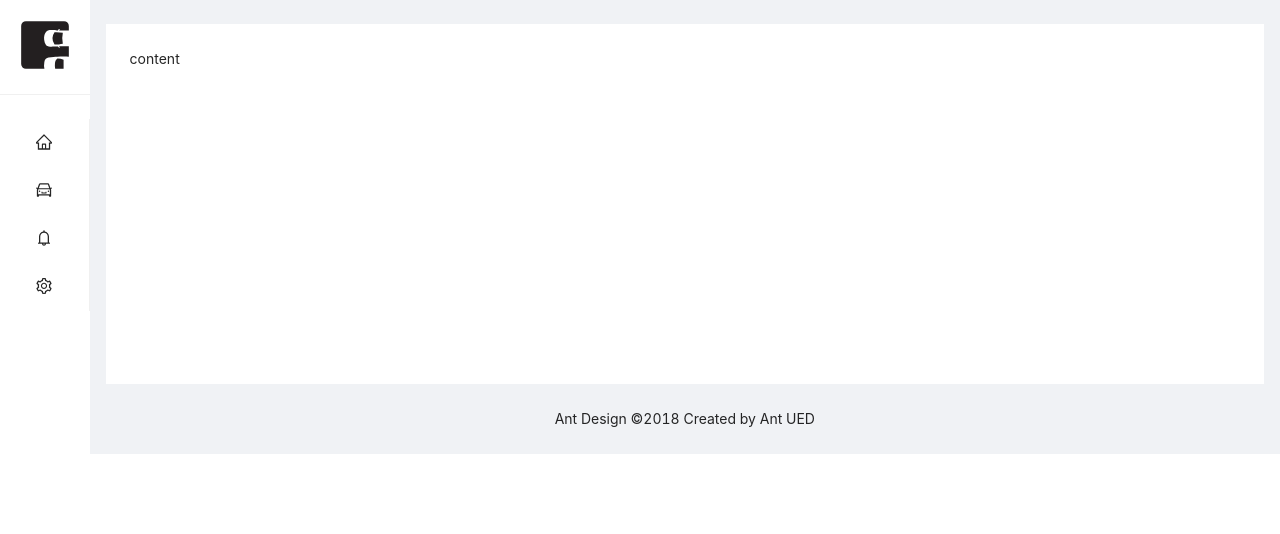
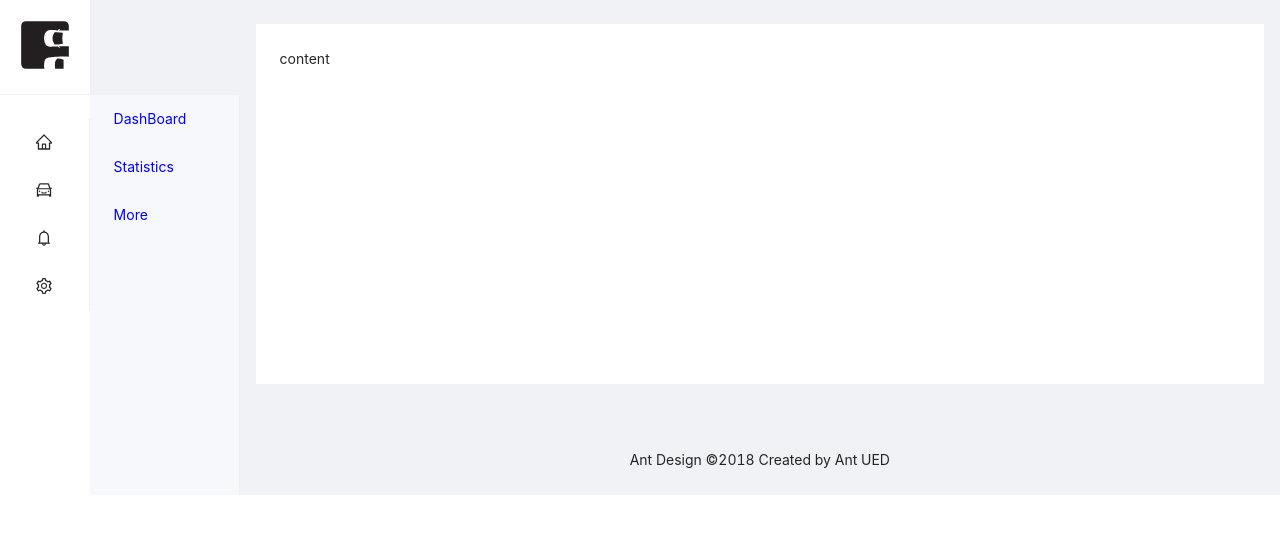
Before and after one commit to Kugan2594/FMS, a React (Create React App) app: page / in a window 1280 px wide. Shown: the top 534 px of the page. Built offline with nearby package versions, Linux system fonts and the light colour scheme.

Commit message:
submodule

```diff
--- a/craco.config.js
+++ b/craco.config.js
@@ -8,7 +8,7 @@ module.exports = {
                 lessLoaderOptions: {
                     lessOptions: {
                         modifyVars: {
-                            "@primary-color": "#eee", // primary color for all components,
+                            "@primary-color": "#0920E1", // primary color for all components,
                         },
                         javascriptEnabled: true,
                     },
--- a/package.json
+++ b/package.json
@@ -3,12 +3,12 @@
   "version": "0.1.0",
   "private": true,
   "dependencies": {
+    "@ant-design/icons": "^4.7.0",
     "@craco/craco": "^6.4.5",
     "@testing-library/jest-dom": "^5.16.5",
     "@testing-library/react": "^13.3.0",
     "@testing-library/user-event": "^13.5.0",
     "@types/jest": "^27.5.2",
-    "@types/node": "^16.11.56",
     "@types/react": "^18.0.17",
     "@types/react-dom": "^18.0.6",
     "antd": "^4.22.7",
@@ -50,6 +50,7 @@
     "@babel/cli": "^7.18.10",
     "@babel/core": "^7.18.13",
     "@babel/preset-env": "^7.18.10",
+    "@types/node": "^18.7.13",
     "@types/nprogress": "^0.2.0",
     "babel-plugin-module-resolver": "^4.1.0"
   }
--- a/src/components/organisms/SideBar/CustomMenu.tsx
+++ b/src/components/organisms/SideBar/CustomMenu.tsx
@@ -7,7 +7,6 @@ import {
 } from "@ant-design/icons";
 import mainMenuItems from "./items";
 import { icons } from "antd/lib/image/PreviewGroup";
-import Item from "./Item";
 
 function CustomMenu() {
     return (
--- /dev/null
+++ b/src/components/organisms/SubModule/SubModuleHeader.tsx
@@ -0,0 +1,8 @@
+import React from "react";
+import logo from "../../../assets/Logo.svg";
+
+export default function SubModuleHeaderLogo() {
+    return (
+        <div className="sidebar-header-logo">{/* <img src={logo} /> */}</div>
+    );
+}
--- a/src/components/organisms/SubModule/Submodule.tsx
+++ b/src/components/organisms/SubModule/Submodule.tsx
@@ -1,7 +1,41 @@
+import { Menu } from "antd";
 import React from "react";
+import {
+    UploadOutlined,
+    UserOutlined,
+    VideoCameraOutlined,
+} from "@ant-design/icons";
+import { icons } from "antd/lib/image/PreviewGroup";
+import SbModule from "./item";
+import SubModuleHeaderLogo from "./SubModuleHeader";
 
-function Submodule() {
-    return <div className="submodule"></div>;
+function SubModuleBar() {
+    return (
+        <>
+            <SbModule />
+        </>
+    );
+    // return SubModuleItems.map((item:any) => {
+    //     return <SubModuleItem label={item.key} key={item.label} />;
+    // });
+    // <Menu
+    //     theme="light"
+    //     mode="inline"
+    //     defaultSelectedKeys={["4"]}
+    //     items={SubModuleItems.map((item) => ({
+    //         key: item.key,
+    //         label: item.label,
+    //     }))}
+    // {[
+    //     UserOutlined,
+    //     VideoCameraOutlined,
+    //     UploadOutlined,
+    //     UserOutlined,
+    // ].map((icon, index) => ({
+    //     key: String(index + 1),
+    //     icon: React.createElement(icon),
+    //     label: `nav ${index + 1}`,
+    // }))}
 }
 
-export default Submodule;
+export default SubModuleBar;
--- /dev/null
+++ b/src/components/organisms/SubModule/item.tsx
@@ -0,0 +1,39 @@
+import { Menu } from "antd";
+import { useState } from "react";
+import type { MenuProps } from "antd";
+import { items } from "./items";
+import SubModuleHeaderLogo from "./SubModuleHeader";
+// submenu keys of first level
+const rootSubmenuKeys = ["sub1", "sub2", "sub4"];
+
+const SbModule: React.FC = () => {
+    const [openKeys, setOpenKeys] = useState(["sub1"]);
+
+    const onOpenChange: MenuProps["onOpenChange"] = (keys) => {
+        const latestOpenKey = keys.find((key) => openKeys.indexOf(key) === -1);
+        if (rootSubmenuKeys.indexOf(latestOpenKey!) === -1) {
+            setOpenKeys(keys);
+        } else {
+            setOpenKeys(latestOpenKey ? [latestOpenKey] : []);
+        }
+    };
+
+    return (
+        <>
+            <div className="sub">
+                <SubModuleHeaderLogo />
+                <Menu
+                    theme="light"
+                    className="submenu-item"
+                    mode="inline"
+                    openKeys={openKeys}
+                    onOpenChange={onOpenChange}
+                    style={{ width: 150, color: "blue", height: 400 }}
+                    items={items}
+                />
+            </div>
+        </>
+    );
+};
+
+export default SbModule;
--- /dev/null
+++ b/src/components/organisms/SubModule/items.ts
@@ -0,0 +1,39 @@
+import {
+    AppstoreOutlined,
+    HomeOutlined,
+    MailOutlined,
+    SettingOutlined,
+} from "@ant-design/icons";
+import type { MenuProps } from "antd";
+import { Menu } from "antd";
+import React, { useState } from "react";
+
+type MenuItem = Required<MenuProps>["items"][number];
+
+function getItem(
+    label: React.ReactNode,
+    key: React.Key,
+    icon?: React.ReactNode,
+    children?: MenuItem[],
+    type?: "group"
+): MenuItem {
+    return {
+        key,
+        icon,
+        children,
+        label,
+        type,
+    } as MenuItem;
+}
+
+interface Items {
+    label: React.ReactNode;
+    key: React.Key;
+    icon?: React.ReactNode;
+    children?: MenuItem[];
+}
+export const items: Items[] = [
+    { key: "DashBoard", icon: "", label: "DashBoard" },
+    { key: "Statistics", icon: "", label: "Statistics" },
+    { key: "More", icon: "", label: "More" },
+];
--- a/src/layout/CustomLayout.style.less
+++ b/src/layout/CustomLayout.style.less
@@ -22,3 +22,14 @@
   text-align: center;
   margin: 20px;
 }
+.sub{
+  display: flex;
+  flex-direction: column;
+  width: 150px;
+  gap:5px;
+
+}
+.submenu-item{
+  width: 150px;
+  background-color: #F7F8FB
+}
--- a/src/layout/CustomLayout.tsx
+++ b/src/layout/CustomLayout.tsx
@@ -1,15 +1,18 @@
 import { Layout, Menu } from "antd";
+import SbModule from "../components/organisms/SubModule/item";
+
 import React from "react";
-import CustomHeader from "../components/organisms/Header/CustomHeader";
 import SideBar from "../components/organisms/SideBar/SideBar";
 import "./CustomLayout.style.less";
+import SubModuleBar from "../components/organisms/SubModule/Submodule";
+
 const { Content, Footer } = Layout;
 
 export default function CustomLayout() {
     return (
         <Layout>
             <SideBar />
-
+            <SubModuleBar />
             <Layout>
                 {/* <CustomHeader /> */}
                 <Content style={{ margin: "24px 16px 0" }}>
```
Also changed, not shown: 1 other file (tests, documents, lock files or other folders). Lines whose indentation alone changed are shown as unchanged.
